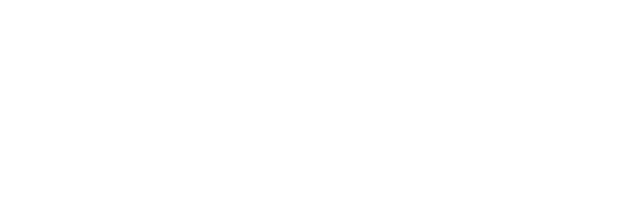
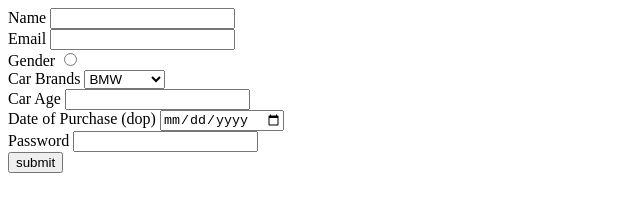
Before and after one commit to acciojob/car-insurance-form-rajkumarsingh243504, a website: page main.html in a window 1280 px wide. Shown: the whole page, without its empty margins (0-640 px from the left). Drawn offline with Linux system fonts and the light colour scheme.

Commit message:
created a submission

```diff
--- a/main.html
+++ b/main.html
@@ -8,6 +8,33 @@
 
 <body>
 	<!-- the entire body must be written by student -->
+	<form action="#" method="post">
+<label for="name">Name</label>
+<input type="text" id="name" required><br>
+
+<label for="email">Email</label>
+<input type="email" id="name" required><br>
+
+<label for="Gender">Gender</label>
+<input type="radio" id="Gender" required><br>
+
+ <label for="cars">Car Brands</label>
+<select name="CarBrands" id="cars">
+<option value="BMW">BMW</option>
+<option value="Audi">Audi</option>
+<option value="Mercedez">Mercedez</option>
+</select><br>
+
+<label for="carage">Car Age</label>
+<input type="number" id="carage" required><br>
+
+<label for="drop">Date of Purchase (dop)</label>
+<input type="date" id="drop" required><br>
+
+<label for="password">Password</label>
+<input type="password" id="password" required><br>
+<button type="submit">submit</button>
+</form>
     <script type="text/javascript" src="./script.js">
 </script>
 
```
